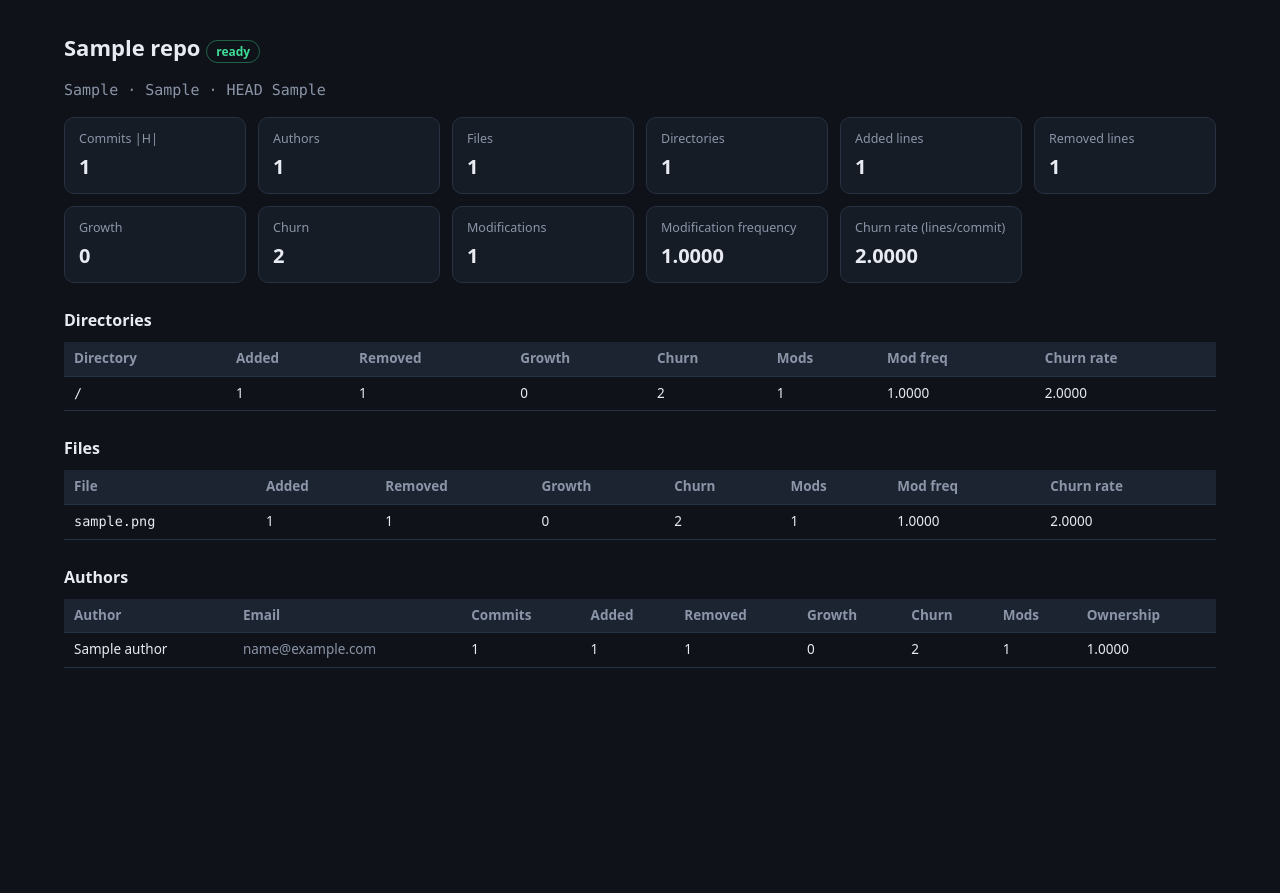
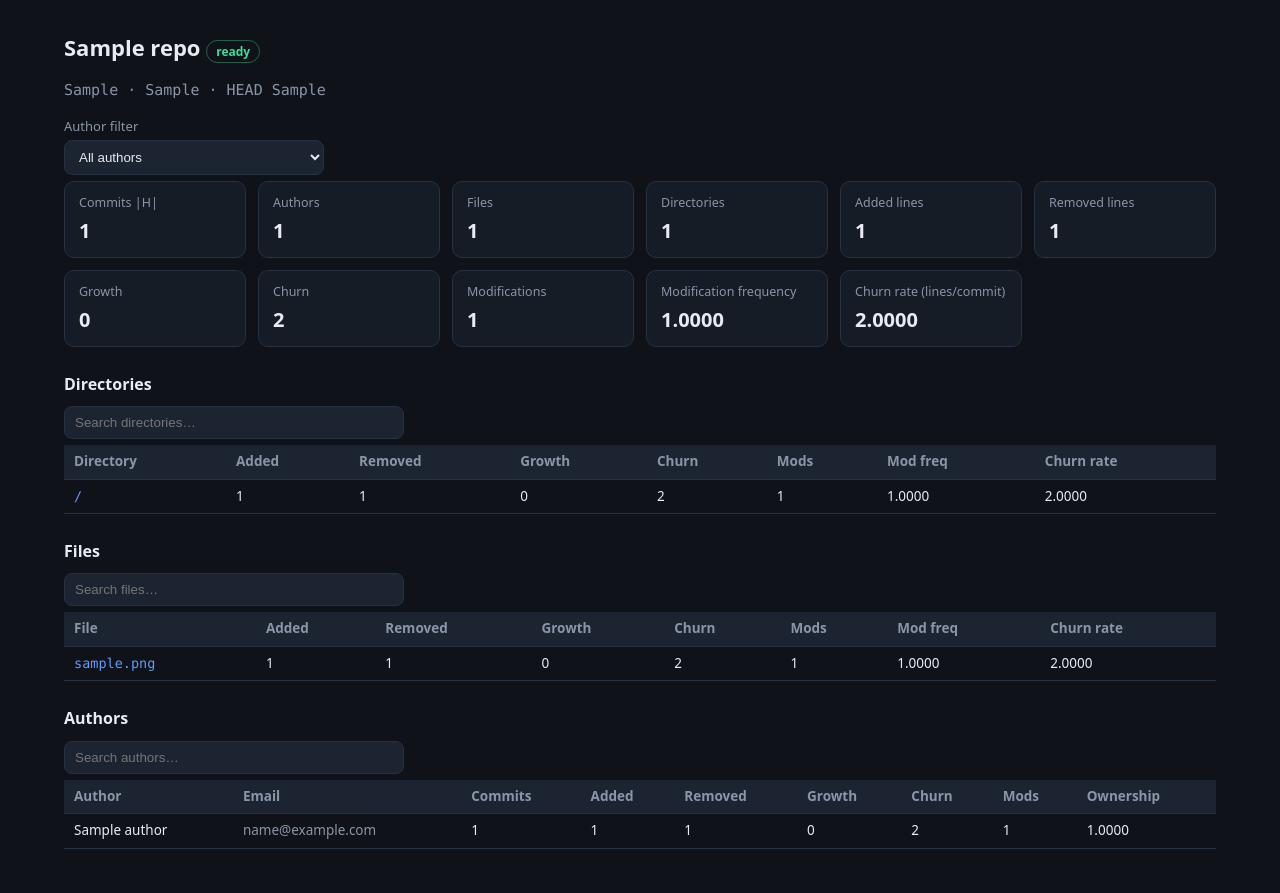
Before and after one commit to tyracodes/sdp-midterm, a Flask app: page /repo/1 in a window 1280 px wide. Shown: the part 55-948 px from the top of the page. Before the commit the page ends 723 px from the top, so only its background shows below. Run offline with Flask 3, Linux system fonts and the light colour scheme; tables that the repository leaves empty hold one stand-in row (values such as "Sample post"); data that the repository does not hold is empty.

Commit message:
Filtering & drill-down UI: author filter, file/dir browse pages, table sort/search, multi-repo KPI column

```diff
--- a/rat/static/app.css
+++ b/rat/static/app.css
@@ -44,7 +44,7 @@ tr:hover td { background: rgba(91, 157, 255, 0.06); }
 .grid-2 { display: grid; grid-template-columns: 1fr 1fr; gap: 16px; margin-bottom: 20px; }
 @media (max-width: 800px) { .grid-2 { grid-template-columns: 1fr; } }
 form label { display: block; margin: 10px 0; color: var(--muted); font-size: 13px; }
-input[type=text], input[type=file] {
+input[type=text], input[type=file], input[type=search] {
   display: block;
   width: 100%;
   margin-top: 4px;
@@ -111,3 +111,32 @@ button:hover { filter: brightness(1.1); }
 .kpi { background: var(--panel); border: 1px solid var(--border); border-radius: 10px; padding: 12px 14px; }
 .kpi-label { color: var(--muted); font-size: 12.5px; }
 .kpi-value { font-size: 20px; font-weight: 700; margin-top: 4px; }
+
+/* Batch: filtering & drill-down UI */
+select {
+  display: block;
+  margin-top: 4px;
+  padding: 8px 10px;
+  border-radius: 8px;
+  border: 1px solid var(--border);
+  background: var(--panel2);
+  color: var(--text);
+  min-width: 260px;
+}
+.filter-bar { display: flex; flex-wrap: wrap; gap: 14px; align-items: end; margin: 14px 0 6px; }
+.filter-bar label { margin: 0; }
+.table-search { max-width: 340px; margin: 2px 0 4px; }
+.crumbs { color: var(--muted); font-size: 13.5px; margin: 4px 0 14px; }
+.banner {
+  background: var(--panel);
+  border: 1px solid var(--border);
+  border-left: 3px solid var(--accent);
+  border-radius: 8px;
+  padding: 10px 14px;
+  margin: 14px 0 4px;
+  font-size: 13.5px;
+}
+.kpi-cell { font-size: 12.5px; color: var(--muted); white-space: nowrap; }
+table[data-sortable] th { cursor: pointer; user-select: none; }
+th[data-sort="asc"]::after { content: " ↑"; }
+th[data-sort="desc"]::after { content: " ↓"; }
--- a/rat/static/app.js
+++ b/rat/static/app.js
@@ -51,6 +51,85 @@
     }, 1000);
   }
 
+  function cellValue(td) {
+    var raw = td.textContent.trim();
+    var num = Number(raw.replace(/,/g, ""));
+    return raw !== "" && !isNaN(num) ? num : raw.toLowerCase();
+  }
+
+  function initSortableTables() {
+    var tables = document.querySelectorAll("table[data-sortable]");
+    for (var t = 0; t < tables.length; t++) {
+      (function (table) {
+        var tbody = table.querySelector("tbody");
+        if (!tbody) { return; }
+        var heads = table.querySelectorAll("thead th");
+        for (var h = 0; h < heads.length; h++) {
+          (function (th, index) {
+            th.addEventListener("click", function () {
+              var dir = th.dataset.sort === "asc" ? "desc" : "asc";
+              for (var i = 0; i < heads.length; i++) { delete heads[i].dataset.sort; }
+              th.dataset.sort = dir;
+              var all = Array.prototype.slice.call(tbody.querySelectorAll("tr"));
+              var rows = all.filter(function (row) { return row.cells.length === heads.length; });
+              var hints = all.filter(function (row) { return row.cells.length !== heads.length; });
+              rows.sort(function (a, b) {
+                var ka = cellValue(a.cells[index]);
+                var kb = cellValue(b.cells[index]);
+                var cmp = (typeof ka === "number" && typeof kb === "number")
+                  ? ka - kb
+                  : String(ka).localeCompare(String(kb));
+                return dir === "asc" ? cmp : -cmp;
+              });
+              for (var r = 0; r < rows.length; r++) { tbody.appendChild(rows[r]); }
+              for (var h2 = 0; h2 < hints.length; h2++) { tbody.appendChild(hints[h2]); }
+            });
+          })(heads[h], h);
+        }
+      })(tables[t]);
+    }
+  }
+
+  function initTableSearch() {
+    var inputs = document.querySelectorAll("input.table-search[data-table]");
+    for (var i = 0; i < inputs.length; i++) {
+      (function (input) {
+        var table = document.getElementById(input.dataset.table);
+        if (!table) { return; }
+        input.addEventListener("input", function () {
+          var query = input.value.trim().toLowerCase();
+          var rows = table.querySelectorAll("tbody tr");
+          for (var r = 0; r < rows.length; r++) {
+            var match = !query || rows[r].textContent.toLowerCase().indexOf(query) !== -1;
+            rows[r].classList.toggle("hidden", !match);
+          }
+        });
+      })(inputs[i]);
+    }
+  }
+
+  async function loadRepoKpis() {
+    var cells = document.querySelectorAll("[data-kpis-repo]");
+    for (var i = 0; i < cells.length; i++) {
+      var cell = cells[i];
+      if (cell.dataset.kpisState !== "ready") { continue; }
+      try {
+        var res = await fetch("/api/repos/" + cell.dataset.kpisRepo);
+        var data = res.ok ? await res.json() : null;
+        if (data && data.summary) {
+          var s = data.summary;
+          cell.textContent = s.files.toLocaleString() + " files · " +
+            s.directories.toLocaleString() + " dirs · " +
+            s.authors.toLocaleString() + " authors · churn " + s.churn.toLocaleString();
+        } else {
+          cell.textContent = "—";
+        }
+      } catch (e) {
+        cell.textContent = "—";
+      }
+    }
+  }
+
   document.addEventListener("DOMContentLoaded", function () {
     var zipForm = document.getElementById("zip-form");
     if (zipForm) {
@@ -67,5 +146,8 @@
       });
     }
     pollJobs();
+    initSortableTables();
+    initTableSearch();
+    loadRepoKpis();
   });
 })();
--- a/rat/templates/index.html
+++ b/rat/templates/index.html
@@ -37,7 +37,7 @@
 <table>
   <thead>
     <tr>
-      <th>Name</th><th>Source</th><th>Status</th><th>Commits</th><th>HEAD</th>
+      <th>Name</th><th>Source</th><th>Status</th><th>Commits</th><th>Metrics</th><th>HEAD</th>
     </tr>
   </thead>
   <tbody>
@@ -59,6 +59,7 @@
         {% endif %}
       </td>
       <td>{{ r['commit_count'] if r['status'] == 'ready' else '' }}</td>
+      <td class="kpi-cell"{% if r['status'] == 'ready' %} data-kpis-repo="{{ r['id'] }}" data-kpis-state="ready"{% endif %}>{% if r['status'] == 'ready' %}<span class="muted">…</span>{% endif %}</td>
       <td class="mono">{{ (r['head_sha'] or '')[:8] }}</td>
     </tr>
     {% endfor %}
--- a/rat/templates/repo.html
+++ b/rat/templates/repo.html
@@ -24,6 +24,37 @@
   </div>
 {% else %}
 
+<form method="get" action="{{ url_for('main.repo_page', repo_id=repo['id']) }}" class="filter-bar">
+  <label>Author filter
+    <select name="author" onchange="this.form.submit()">
+      <option value="">All authors</option>
+      {% for a in authors_options %}
+      <option value="{{ a['name'] }} <{{ a['email'] }}>" {% if author_filter == a['name'] ~ ' <' ~ a['email'] ~ '>' %}selected{% endif %}>{{ a['name'] }} · churn {{ "{:,}".format(a['churn']) }}</option>
+      {% endfor %}
+    </select>
+  </label>
+  {% if author_filter %}
+  <a class="clear-filter" href="{{ url_for('main.repo_page', repo_id=repo['id']) }}">Clear filter</a>
+  {% endif %}
+</form>
+
+{% if author_filter %}
+<div class="banner">
+  {% if author_summary %}
+  <b>{{ author_summary['name'] }}</b> <span class="muted">&lt;{{ author_summary['email'] }}&gt;</span> —
+  {{ "{:,}".format(author_summary['commits']) }} commits ·
+  added {{ "{:,}".format(author_summary['added']) }} ·
+  removed {{ "{:,}".format(author_summary['removed']) }} ·
+  growth {{ "{:,}".format(author_summary['growth']) }} ·
+  churn {{ "{:,}".format(author_summary['churn']) }} ·
+  mods {{ "{:,}".format(author_summary['modifications']) }} ·
+  ownership {{ "%.4f"|format(author_summary['ownership']) }}
+  {% else %}
+  No author matches "{{ author_filter }}".
+  {% endif %}
+</div>
+{% endif %}
+
 <section class="cards">
   <div class="kpi"><div class="kpi-label">Commits |H|</div><div class="kpi-value">{{ "{:,}".format(summary['commits']) }}</div></div>
   <div class="kpi"><div class="kpi-label">Authors</div><div class="kpi-value">{{ "{:,}".format(summary['authors']) }}</div></div>
@@ -38,55 +69,77 @@
   <div class="kpi"><div class="kpi-label">Churn rate (lines/commit)</div><div class="kpi-value">{{ "%.4f"|format(summary['churn_rate']) }}</div></div>
 </section>
 
-<h2>Directories</h2>
-<table>
+<h2>Directories {% if author_filter %}<span class="muted small">— this author</span>{% endif %}</h2>
+<input type="search" class="table-search" data-table="dirs-table" placeholder="Search directories…">
+<table id="dirs-table" data-sortable>
   <thead>
-    <tr><th>Directory</th><th>Added</th><th>Removed</th><th>Growth</th><th>Churn</th><th>Mods</th><th>Mod freq</th><th>Churn rate</th></tr>
+    <tr>
+      <th>Directory</th><th>Added</th><th>Removed</th><th>Growth</th><th>Churn</th><th>Mods</th>
+      {% if author_filter %}<th>Ownership</th>{% else %}<th>Mod freq</th><th>Churn rate</th>{% endif %}
+    </tr>
   </thead>
   <tbody>
     {% for d in dirs %}
     <tr>
-      <td class="mono">{{ '/' if d['path'] == '' else d['path'] ~ '/' }}</td>
+      <td class="mono"><a href="{{ url_for('main.browse_page', repo_id=repo['id'], type='dir', path=d['path']) }}">{{ '/' if d['path'] == '' else d['path'] ~ '/' }}</a></td>
       <td>{{ "{:,}".format(d['added']) }}</td>
       <td>{{ "{:,}".format(d['removed']) }}</td>
       <td>{{ "{:,}".format(d['growth']) }}</td>
       <td>{{ "{:,}".format(d['churn']) }}</td>
       <td>{{ "{:,}".format(d['modifications']) }}</td>
+      {% if author_filter %}
+      <td>{{ "%.4f"|format(d['ownership']) }}</td>
+      {% else %}
       <td>{{ "%.4f"|format(d['modification_frequency']) }}</td>
       <td>{{ "%.4f"|format(d['churn_rate']) }}</td>
+      {% endif %}
     </tr>
     {% endfor %}
+    {% if not dirs %}
+    <tr><td colspan="{{ 7 if author_filter else 8 }}" class="muted">No directory changes {% if author_filter %}by this author{% endif %}.</td></tr>
+    {% endif %}
   </tbody>
 </table>
 
 <h2>
   Files
-  {% if files_total > files|length %}
-    <span class="muted small">(top {{ files|length }} of {{ "{:,}".format(files_total) }} by churn)</span>
-  {% endif %}
+  {% if author_filter %}<span class="muted small">— changed by {{ author_summary['name'] if author_summary else author_filter }}</span>{% endif %}
+  {% if files_total > files|length %}<span class="muted small">(top {{ files|length }} of {{ "{:,}".format(files_total) }} by churn)</span>{% endif %}
 </h2>
-<table>
+<input type="search" class="table-search" data-table="files-table" placeholder="Search files…">
+<table id="files-table" data-sortable>
   <thead>
-    <tr><th>File</th><th>Added</th><th>Removed</th><th>Growth</th><th>Churn</th><th>Mods</th><th>Mod freq</th><th>Churn rate</th></tr>
+    <tr>
+      <th>File</th><th>Added</th><th>Removed</th><th>Growth</th><th>Churn</th><th>Mods</th>
+      {% if author_filter %}<th>Ownership</th>{% else %}<th>Mod freq</th><th>Churn rate</th>{% endif %}
+    </tr>
   </thead>
   <tbody>
     {% for f in files %}
     <tr>
-      <td class="mono">{{ f['path'] }}</td>
+      <td class="mono"><a href="{{ url_for('main.browse_page', repo_id=repo['id'], type='file', path=f['path']) }}">{{ f['path'] }}</a></td>
       <td>{{ "{:,}".format(f['added']) }}</td>
       <td>{{ "{:,}".format(f['removed']) }}</td>
       <td>{{ "{:,}".format(f['growth']) }}</td>
       <td>{{ "{:,}".format(f['churn']) }}</td>
       <td>{{ "{:,}".format(f['modifications']) }}</td>
+      {% if author_filter %}
+      <td>{{ "%.4f"|format(f['ownership']) }}</td>
+      {% else %}
       <td>{{ "%.4f"|format(f['modification_frequency']) }}</td>
       <td>{{ "%.4f"|format(f['churn_rate']) }}</td>
+      {% endif %}
     </tr>
     {% endfor %}
+    {% if not files %}
+    <tr><td colspan="{{ 7 if author_filter else 8 }}" class="muted">No file changes {% if author_filter %}by this author{% endif %}.</td></tr>
+    {% endif %}
   </tbody>
 </table>
 
-<h2>Authors</h2>
-<table>
+<h2>Authors {% if author_filter %}<span class="muted small">— filtered</span>{% endif %}</h2>
+<input type="search" class="table-search" data-table="authors-table" placeholder="Search authors…">
+<table id="authors-table" data-sortable>
   <thead>
     <tr><th>Author</th><th>Email</th><th>Commits</th><th>Added</th><th>Removed</th><th>Growth</th><th>Churn</th><th>Mods</th><th>Ownership</th></tr>
   </thead>
@@ -104,6 +157,9 @@
       <td>{{ "%.4f"|format(a['ownership']) }}</td>
     </tr>
     {% endfor %}
+    {% if not authors %}
+    <tr><td colspan="9" class="muted">No author matches "{{ author_filter }}".</td></tr>
+    {% endif %}
   </tbody>
 </table>
 
--- a/rat/views.py
+++ b/rat/views.py
@@ -9,8 +9,10 @@ from flask import (
     abort,
     current_app,
     jsonify,
+    redirect,
     render_template,
     request,
+    url_for,
 )
 
 from . import db, ingest
@@ -54,6 +56,17 @@ def index():
     return render_template("index.html", repos=repos)
 
 
+def _author_filter():
+    """Parse the ?author= page parameter: 'Name <email>' or a bare name."""
+    raw = (request.args.get("author") or "").strip()
+    if not raw:
+        return "", None, None
+    if raw.endswith(">") and " <" in raw:
+        name, _, email = raw[:-1].rpartition(" <")
+        return raw, name, email
+    return raw, raw, None
+
+
 @bp.get("/repo/<int:repo_id>")
 def repo_page(repo_id):
     con = db.connect()
@@ -64,17 +77,121 @@ def repo_page(repo_id):
         job = con.execute(
             "SELECT * FROM jobs WHERE repo_id=? ORDER BY id DESC LIMIT 1", (repo_id,)
         ).fetchone()
-        context = {"repo": repo, "job": job}
+        context = {"repo": repo, "job": job, "author_filter": ""}
         if repo["status"] == "ready":
             data = metrics_mod.compute(con, repo_id, repo["head_sha"])
             context["summary"] = data["summary"]
-            context["files"] = data["files"][:500]
-            context["files_total"] = len(data["files"])
-            context["dirs"] = data["dirs"]
-            context["authors"] = data["authors"]
+            context["authors_options"] = data["authors"]
+            author_filter, author_name, author_email = _author_filter()
+            context["author_filter"] = author_filter
+            context["author_summary"] = None
+            if author_filter:
+                # Author-scoped view: reuse the per-author-by-object rollups
+                # already computed instead of recomputing metrics.
+                for author in data["authors"]:
+                    if author["name"] == author_name and (
+                        author_email is None or author["email"] == author_email
+                    ):
+                        context["author_summary"] = author
+                        break
+                files = [
+                    row
+                    for row in data["file_authors"]
+                    if row["name"] == author_name
+                    and (author_email is None or row["email"] == author_email)
+                ]
+                dirs = [
+                    row
+                    for row in data["dir_authors"]
+                    if row["name"] == author_name
+                    and (author_email is None or row["email"] == author_email)
+                ]
+                files.sort(key=lambda row: (-row["churn"], row["path"]))
+                dirs.sort(key=lambda row: row["path"])
+                context["files"] = files[:500]
+                context["files_total"] = len(files)
+                context["dirs"] = dirs
+                context["authors"] = (
+                    [context["author_summary"]] if context["author_summary"] else []
+                )
+            else:
+                context["files"] = data["files"][:500]
+                context["files_total"] = len(data["files"])
+                context["dirs"] = data["dirs"]
+                context["authors"] = data["authors"]
         return render_template("repo.html", **context)
     finally:
         con.close()
+
+
+@bp.get("/repo/<int:repo_id>/browse")
+def browse_page(repo_id):
+    """Read-only drill-down page for one file or directory."""
+    obj_type = request.args.get("type") or "file"
+    path = request.args.get("path") or ""
+    if obj_type not in ("file", "dir"):
+        abort(404)
+    con = db.connect()
+    try:
+        repo = con.execute("SELECT * FROM repos WHERE id=?", (repo_id,)).fetchone()
+        if repo is None:
+            abort(404)
+        if repo["status"] != "ready":
+            return redirect(url_for("main.repo_page", repo_id=repo_id))
+        data = metrics_mod.compute(con, repo_id, repo["head_sha"])
+    finally:
+        con.close()
+
+    if obj_type == "dir" and path == "":
+        return redirect(url_for("main.repo_page", repo_id=repo_id))
+
+    pool = data["files"] if obj_type == "file" else data["dirs"]
+    row = next((item for item in pool if item["path"] == path), None)
+    if row is None:
+        return (
+            render_template(
+                "object.html", repo=repo, obj_type=obj_type, path=path, not_found=True
+            ),
+            404,
+        )
+
+    authored = data["file_authors"] if obj_type == "file" else data["dir_authors"]
+    author_rows = [item for item in authored if item["path"] == path]
+    author_rows.sort(key=lambda item: (-item["churn"], item["name"]))
+
+    child_files = []
+    child_dirs = []
+    if obj_type == "dir":
+        prefix = path + "/"
+        for item in data["files"]:
+            if item["path"].startswith(prefix):
+                rest = item["path"][len(prefix):]
+                if rest and "/" not in rest:
+                    child_files.append(item)
+        for item in data["dirs"]:
+            if item["path"].startswith(prefix):
+                rest = item["path"][len(prefix):]
+                if rest and "/" not in rest:
+                    child_dirs.append(item)
+        child_files.sort(key=lambda item: (-item["churn"], item["path"]))
+        child_dirs.sort(key=lambda item: item["path"])
+
+    segments = path.split("/")[:-1] if obj_type == "file" else path.split("/")
+    crumbs = ["/".join(segments[: i + 1]) for i in range(len(segments))]
+
+    return render_template(
+        "object.html",
+        repo=repo,
+        obj_type=obj_type,
+        path=path,
+        not_found=False,
+        row=row,
+        author_rows=author_rows,
+        child_files=child_files[:500],
+        child_files_total=len(child_files),
+        child_dirs=child_dirs,
+        crumbs=crumbs,
+    )
 
 
 # ------------------------------------------------------------------ ingestion
```
Also changed, not shown: rat/templates/object.html (added, +121 -0 lines), README.md.
